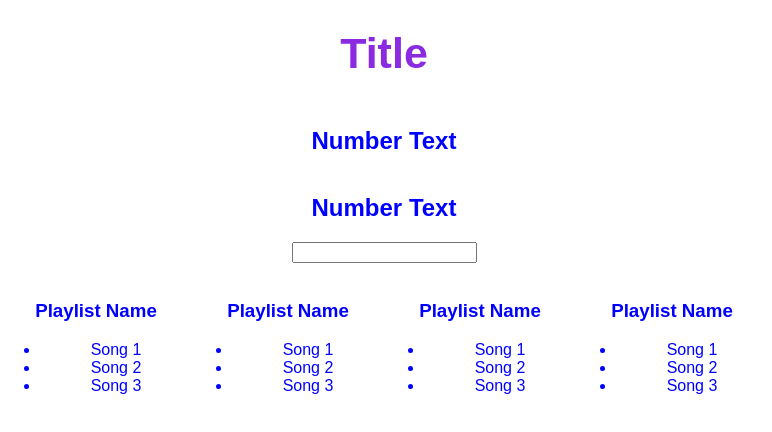
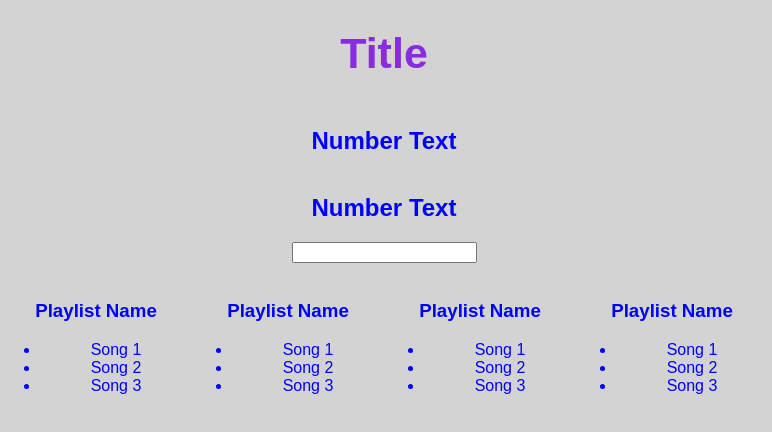
Before and after one commit to mtiahrt/better-playlists, a React (Create React App) app: page / in a window 1280 px wide. Shown: the top 432 px of the page, without its empty margins (0-772 px from the left). Built offline with nearby package versions, Linux system fonts and the light colour scheme.

Commit message:
css change
changed background color

```diff
--- a/src/App.css
+++ b/src/App.css
@@ -1,3 +1,4 @@
+
 .App {
   text-align: center;
 }
@@ -31,3 +32,7 @@ h1 {
   font-size: 43px;
   color: blueviolet;
 }
+
+body {
+  background-color: lightgray;
+}
```
